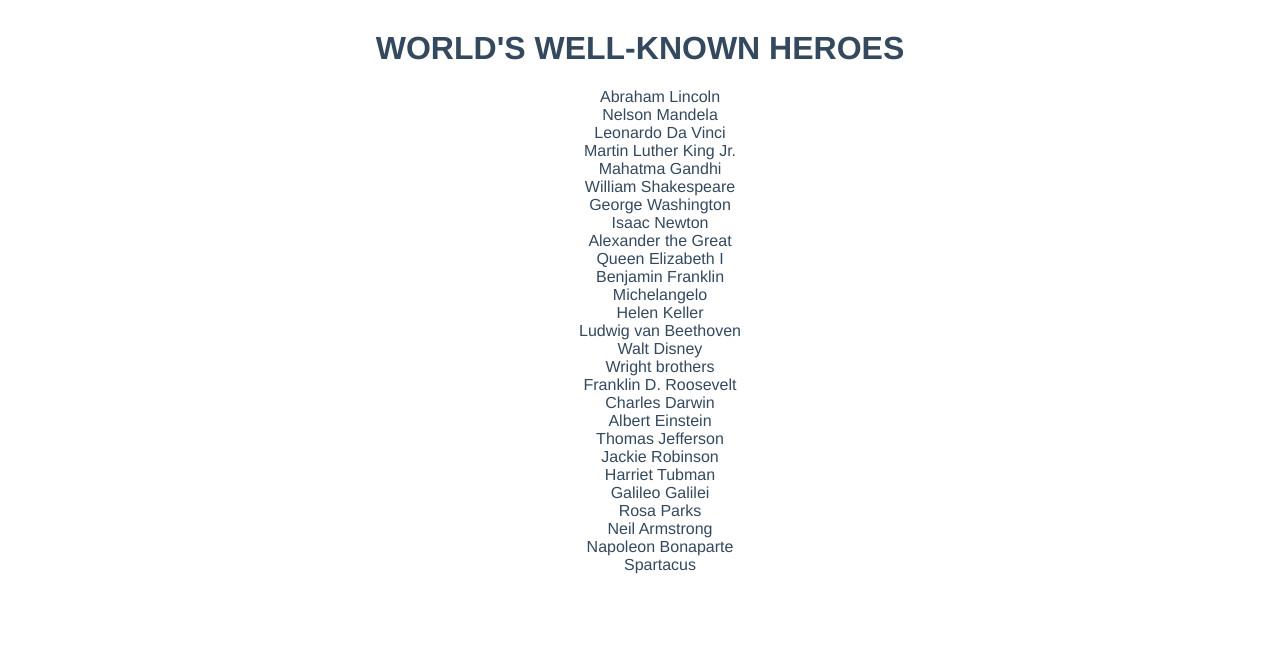
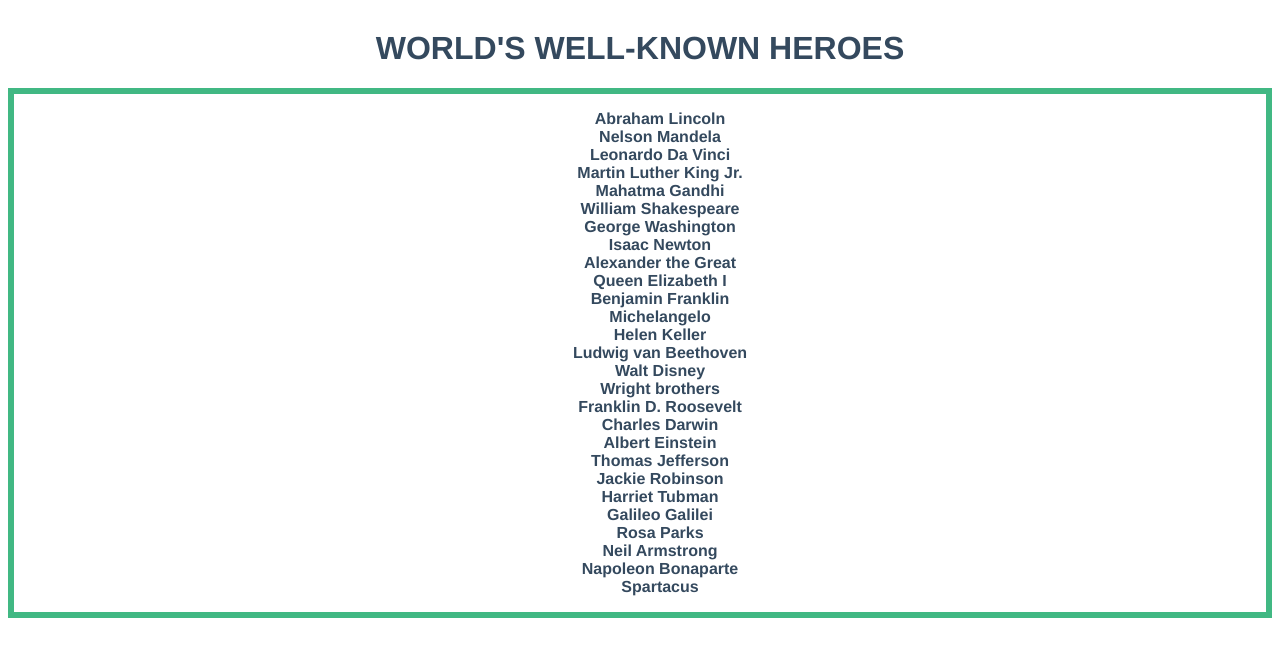
Before and after one commit to placiderapson/world-heroes-with-vue, a Vue app in the folder heroes/: page / in a window 1280 px wide. Shown: the top 656 px of the page. Built offline with nearby package versions, Linux system fonts and the light colour scheme.

Commit message:
Change the border color to Vue logo Mint

```diff
--- a/heroes/src/components/Heroes.vue
+++ b/heroes/src/components/Heroes.vue
@@ -40,8 +40,14 @@ export default {
 
 <style lang="scss" scoped>
     #heroes-wrapper {
+        border: solid 0.4rem #41B883;
         &__list {
             list-style: none;
+
+            li {
+                font-weight: bold;
+                font-size: 1rem;
+            }
         }
     }
 </style>
```
